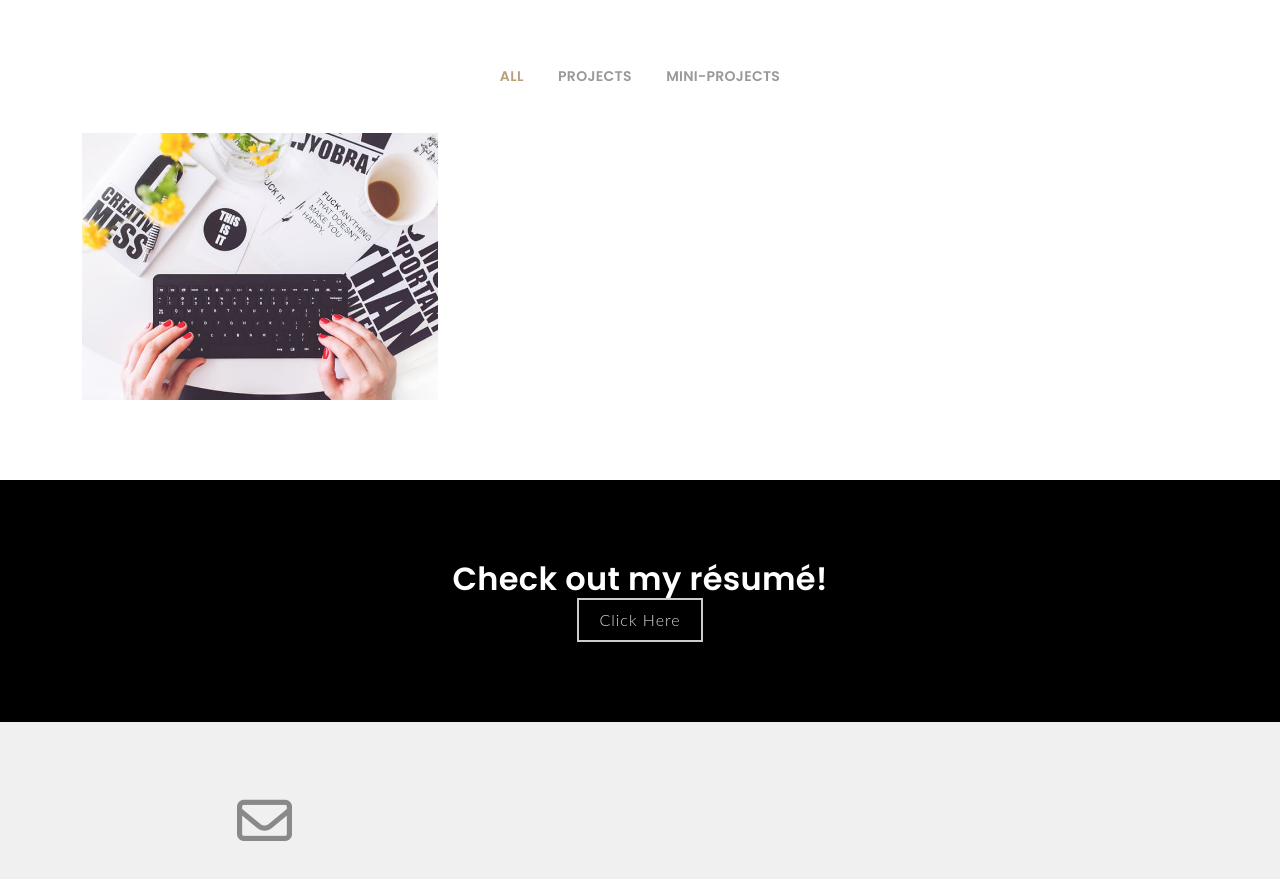
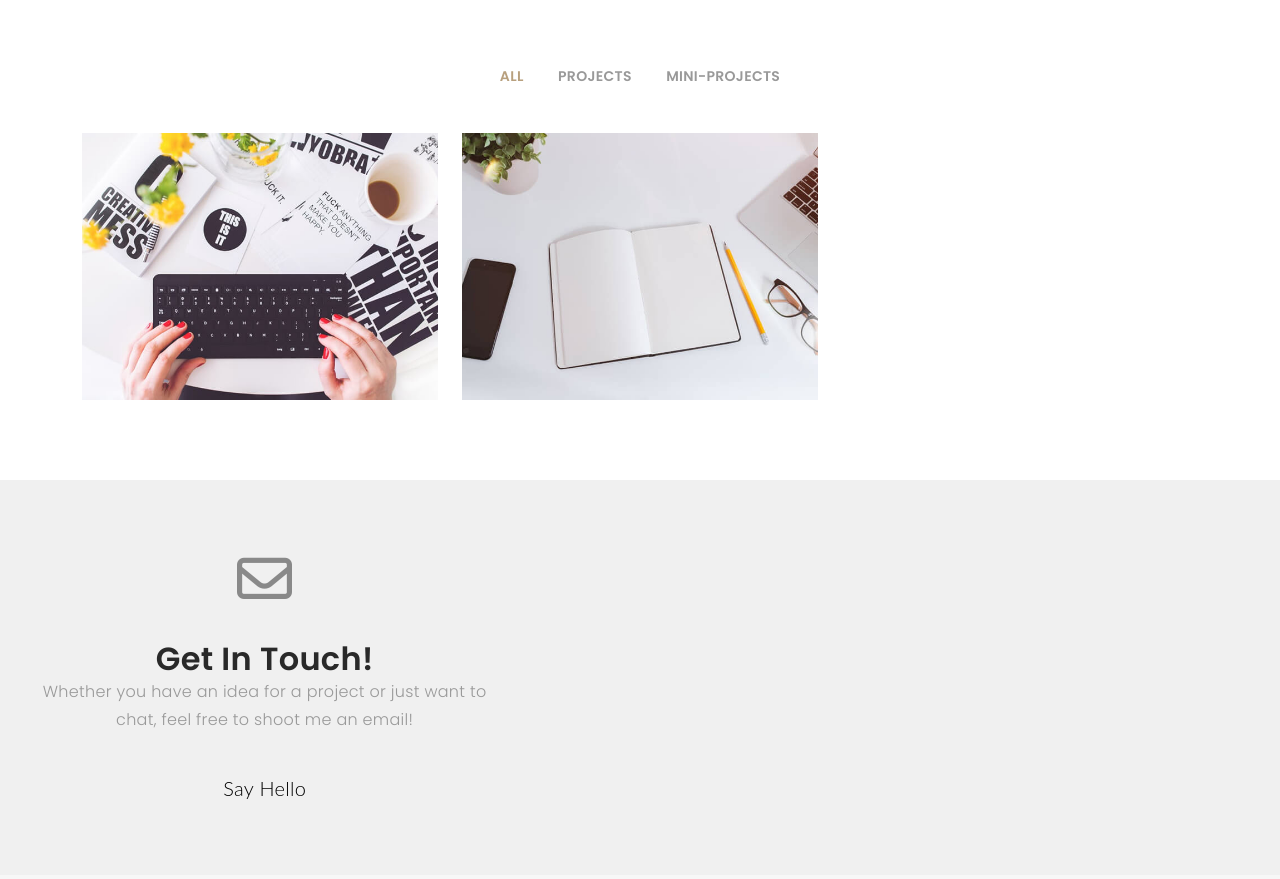
Before and after one commit to PavithraCA/website, a plain HTML site: page index.html in a window 1280 px wide. Shown: the part 1940-2819 px from the top of the page. Drawn offline with nearby package versions, Linux system fonts and the light colour scheme; some icons are missing; files whose address does not match are found by name; a web font is replaced by a local one.

Commit message:
Update index.html

```diff
--- a/index.html
+++ b/index.html
@@ -253,7 +253,7 @@
             <div class="portfolio-info">
               <h4>PEACEIN</h4>
               <p>ONGOING APP DEV</p>
-              <!--<a href="assets/img/portfolio/portfolio-1.jpg" data-gallery="portfolioGallery" class="portfolio-lightbox preview-link" title="App 1"><i class="bx bx-plus"></i></a>
+              <a href="assets/img/portfolio/portfolio-1.jpg" data-gallery="portfolioGallery" class="portfolio-lightbox preview-link" title="App 1"><i class="bx bx-plus"></i></a>
               <a href="portfolio-details.html" class="details-link" title="More Details"><i class="bx bx-link"></i></a>
             </div>
           </div>
@@ -278,7 +278,7 @@
             </div>
           </div>-->
 
-          <div class="col-lg-4 col-md-6 portfolio-item filter-app">
+          <div class="col-lg-4 col-md-6 portfolio-item filter-card">
             <img src="assets/img/portfolio/portfolio-1.jpg" class="img-fluid" alt="">
             <div class="portfolio-info">
               <h4>Mini-projects</h4>
@@ -452,29 +452,9 @@
           </div>
         </div>
       </div>
-
-
     </div><!-- End Contact Section -->
 
   </main><!-- End #main -->
-  <section id="resume">
-    <div class="text-center">
-        <div class="overlay">
-            <div class="container">
-                <div class="row">
-                    <div class="col-md-12">
-                        <h2>Check out my résumé!</h2>
-                        <div id="resume-button">
-                            <a class="resume-btn wp4" href="../website/index_res.html" target="_blank">Click Here</a>
-                        </div>
-                    </div>
-                </div>
-                <!-- row -->
-            </div>
-            <!-- container -->
-        </div>
-    </div>
-</section>
   <!-- Section: Contact -->
         <section id="contact">
             <div class="col-lg-6">
```
